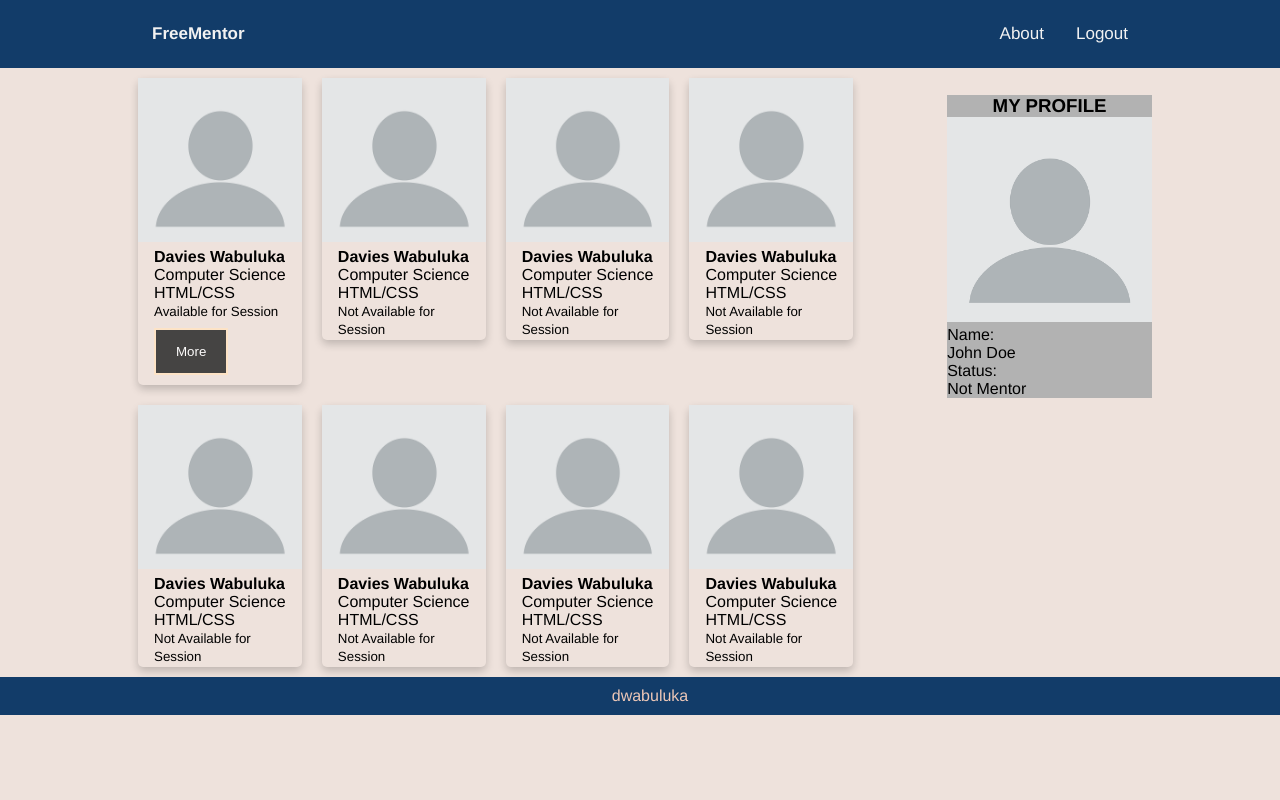
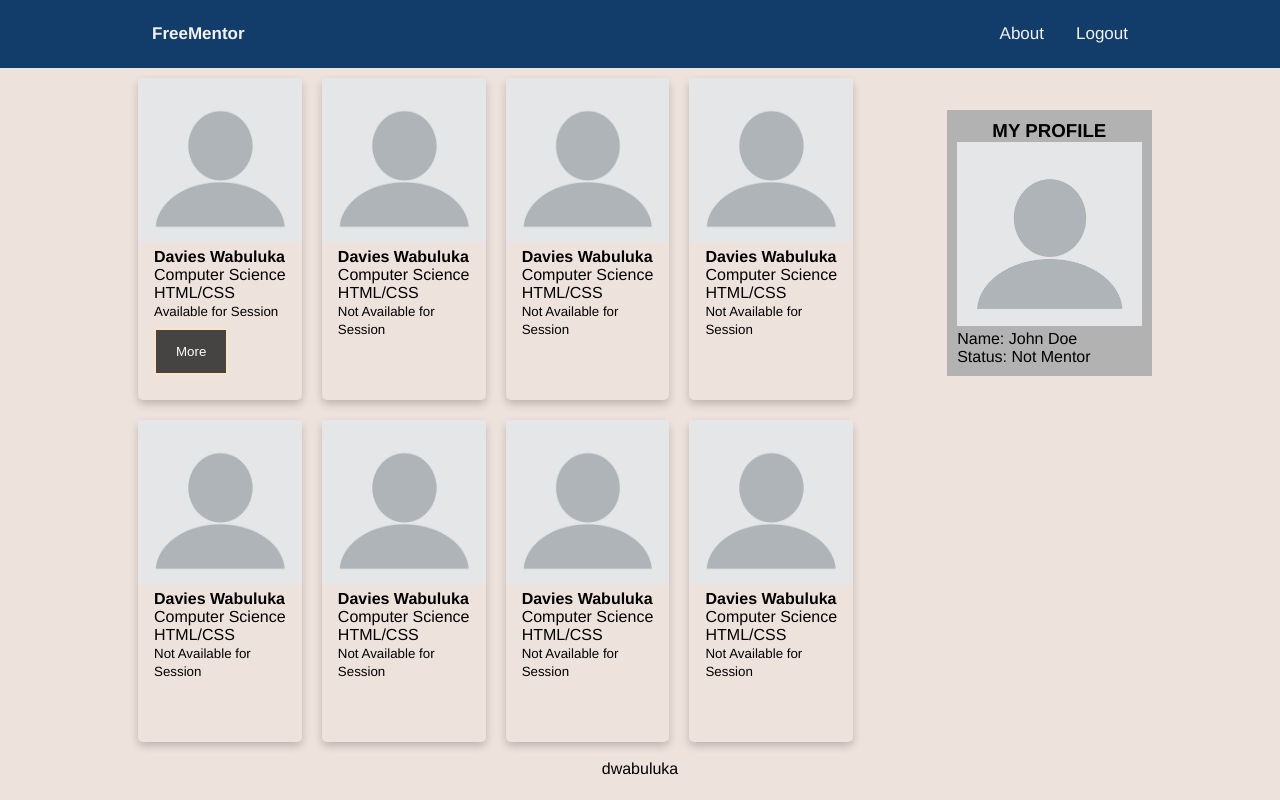
Before and after one commit to Wabuluka/FreeMentors, a plain HTML site: page ui/pages/user-mentors.html in a window 1280 px wide. Drawn offline with Linux system fonts and the light colour scheme.

Commit message:
feedback ui [ch #167972368]

```diff
--- a/ui/css/custom.css
+++ b/ui/css/custom.css
@@ -24,6 +24,10 @@ nav {
 }
 .top-navigation{
     overflow: hidden;
+}
+#main{
+    position: relative;
+    min-height: 100vh;
 }
 .top-navigation a{
     float: left;
@@ -151,13 +155,16 @@ button {
     margin-top: -300px;
     background: #B2B2B2;
     float: left;
-    width: 20%;
+    width: 18%;
+    padding: 10px;
 }
 .mentor-column-right-o{
     margin-top: -300px;
+    margin-right: 100px;
     background: #B2B2B2;
     float: right;
-    width: 20%;
+    width: 18%;
+    padding: 10px;
 }
 .admin-column{
     float: left;
@@ -195,6 +202,7 @@ float: left;
 }
 .card-container {
     padding: 2px 16px;
+    min-height: 150px;
 }
 
 /* Modal content */
@@ -278,26 +286,23 @@ float: left;
     color: #3054be;
 }
 .main .home-text{
-    padding-top: 500px;
+    padding-top: 250px;
     text-align: center;
 }
-
-
-
-
-
-
-
-
 footer{
-    clear: both;
+    /* clear: both;
     background: #123c69;
     color: #edc7b7;
     min-height: 10px;
     padding: 10px;
     bottom: 0;
     left: 0;
+    width: 100%; */
+    clear: both;
+    position: absolute;
+    bottom: 0;
     width: 100%;
+    height: 2.5rem;
 }
  /* when the screen gets less than 600px in width hide the main navigation links except the right dashes */
  @media screen and (max-width: 600px) {
--- a/ui/pages/user-mentors.html
+++ b/ui/pages/user-mentors.html
@@ -8,6 +8,7 @@
     <link href="../css/custom.css" rel="stylesheet" type="text/css">
 </head>
 <body>
+    <div id="main">
         <header>
             <nav class="top-navigation" id="myTopnav">
                 <div class="container">
@@ -117,11 +118,12 @@
                         <h3><center>MY PROFILE</center></h3>
                         <div class="profile">
                                 <img src="../img/pp.png" alt="Profile Picture" style="width:100%">
-                        <p>Name: <br> John Doe</p>
-                        <P>Status: <br> Not Mentor</P>
+                            <p>Name:  John Doe</p>
+                            <P>Status: Not Mentor</P>
                         </div>
                     </div>
             </section>
+        </div>
     </div>
 <footer>
     <div class="container">
```
Also changed, not shown: ui/index.html (+1 -1 lines), ui/pages/mentor.html (+2 -5 lines). Lines whose indentation alone changed are shown as unchanged.
